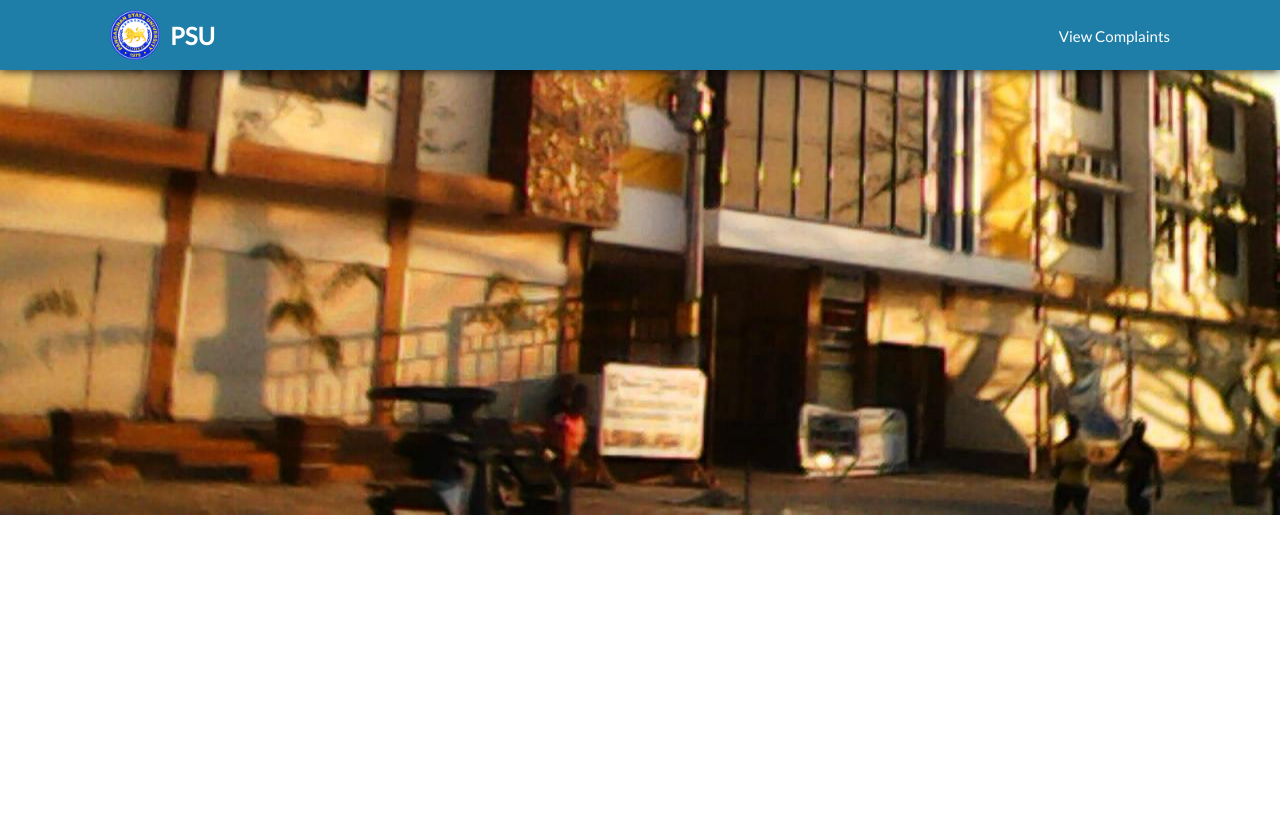
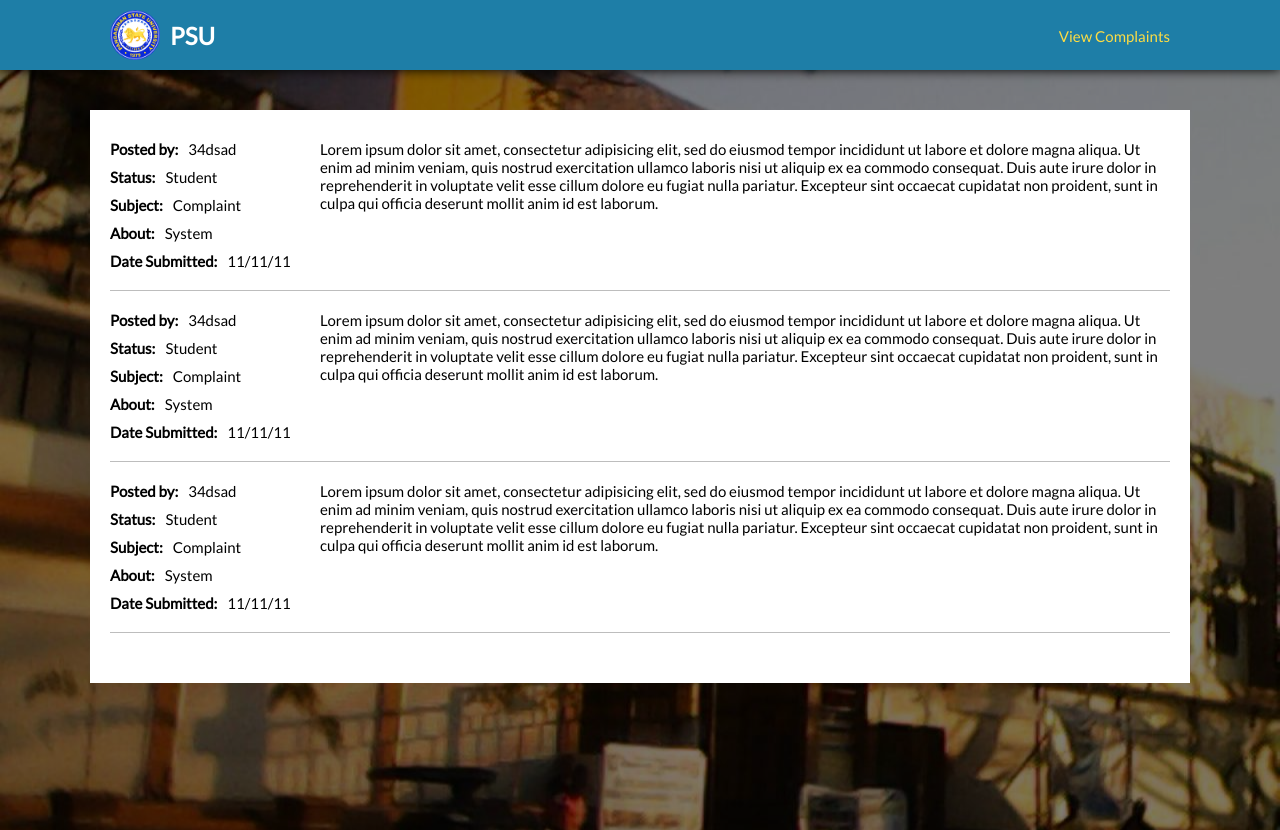
Before and after one commit to dthrcrpz/psuc, a Vue app in the folder client/: page /complaints in a window 1280 px wide. Before the commit the page ends 800 px from the top, so only its background shows below. Built offline with nearby package versions, Linux system fonts and the light colour scheme.

Commit message:
done with the complaints page

```diff
--- a/client/src/assets/app.less
+++ b/client/src/assets/app.less
@@ -1,6 +1,7 @@
 // colors
 @primary: #1e7ea7;
 @cBlack: #505F79;
+@yellow: #fddd44;
 
 // fonts
 
@@ -102,9 +103,13 @@ nav{
 				padding: 5px 10px;
 				border: 1px solid #fff;
 				border-radius: 4px;
+				margin-left: 15px;
 			}
 			.normal{
 				font-size: 15px;
+			}
+			.normal.router-link-active{
+				color: @yellow;
 			}
 		}
 	}
@@ -270,11 +275,42 @@ body{
 }
 
 #nprogress .bar{
-	background: #fddd44;
+	background: @yellow;
 	height: 4px;
 }
 #nprogress .spinner-icon{
-	border-top-color: #fddd44;
-  	border-left-color: #fddd44;
+	border-top-color: @yellow;
+  	border-left-color: @yellow;
+}
+.complaints{
+	background: rgba(0,0,0,0.5);
+	min-height: 95vh;
+	padding: 40px 10px;
+	.container{
+		background: #fff;
+		padding: 30px 20px;
+	}
+}
+.post-template{
+	display: grid;
+	grid-template-columns: 200px auto;
+	grid-column-gap: 10px;
+	border-bottom: 1px solid #bdbdbd;
+	padding-bottom: 10px;
+	margin-bottom: 20px;
+	font-size: 15px;
+	.col{
+		.info-group{
+			margin-bottom: 10px;
+			.label{
+				font-weight: bold;
+				display: inline-block;
+				margin-right: 10px;
+			}
+			.value{
+				display: inline-block;
+			}
+		}
+	}
 }
 // wew
--- /dev/null
+++ b/client/src/components/Post.vue
@@ -0,0 +1,36 @@
+<template>
+	<div class="post-template">
+		<div class="col left">
+			<div class="info-group">
+				<p class="label">Posted by:</p>
+				<p class="value">34dsad</p>
+			</div>
+			<div class="info-group">
+				<p class="label">Status:</p>
+				<p class="value">Student</p>
+			</div>
+			<div class="info-group">
+				<p class="label">Subject:</p>
+				<p class="value">Complaint</p>
+			</div>
+			<div class="info-group">
+				<p class="label">About:</p>
+				<p class="value">System</p>
+			</div>
+			<div class="info-group">
+				<p class="label">Date Submitted:</p>
+				<p class="value">11/11/11</p>
+			</div>
+		</div>
+		<div class="col right">
+			<div class="info-group">
+				<p class="value">Lorem ipsum dolor sit amet, consectetur adipisicing elit, sed do eiusmod
+				tempor incididunt ut labore et dolore magna aliqua. Ut enim ad minim veniam,
+				quis nostrud exercitation ullamco laboris nisi ut aliquip ex ea commodo
+				consequat. Duis aute irure dolor in reprehenderit in voluptate velit esse
+				cillum dolore eu fugiat nulla pariatur. Excepteur sint occaecat cupidatat non
+				proident, sunt in culpa qui officia deserunt mollit anim id est laborum.</p>
+			</div>
+		</div>
+	</div>
+</template>
--- a/client/src/router.js
+++ b/client/src/router.js
@@ -18,6 +18,11 @@ const router = new Router({
       path: '/admin-panel',
       name: 'admin-panel',
       component: () => import('./views/AdminPanel.vue')
+    },
+    {
+      path: '/complaints',
+      name: 'complaints',
+      component: () => import('./views/Complaints.vue')
     }
   ]
 })
--- /dev/null
+++ b/client/src/views/Complaints.vue
@@ -0,0 +1,32 @@
+<template>
+	<div class="complaints">
+		<div class="container">
+			<post></post>
+			<post></post>
+			<post></post>
+		</div>
+	</div>
+</template>
+
+<script>
+	import Post from '../components/Post'
+	import ComplaintServices from '../services/ComplaintServices'
+	export default{
+		components: {
+			Post
+		},
+		methods: {
+			fetchPosts(){
+				ComplaintServices.fetchComplaints()
+				.then((response) => {
+					console.log(response)
+				}).catch((error) => {
+					console.log(error)
+				})
+			}
+		},
+		mounted(){
+
+		}
+	}
+</script>
```
